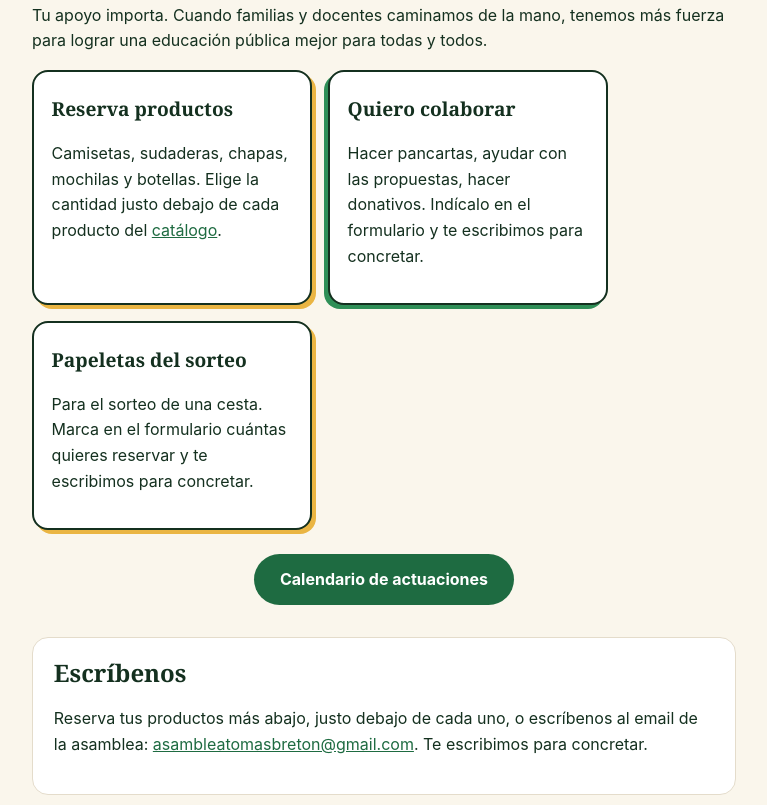
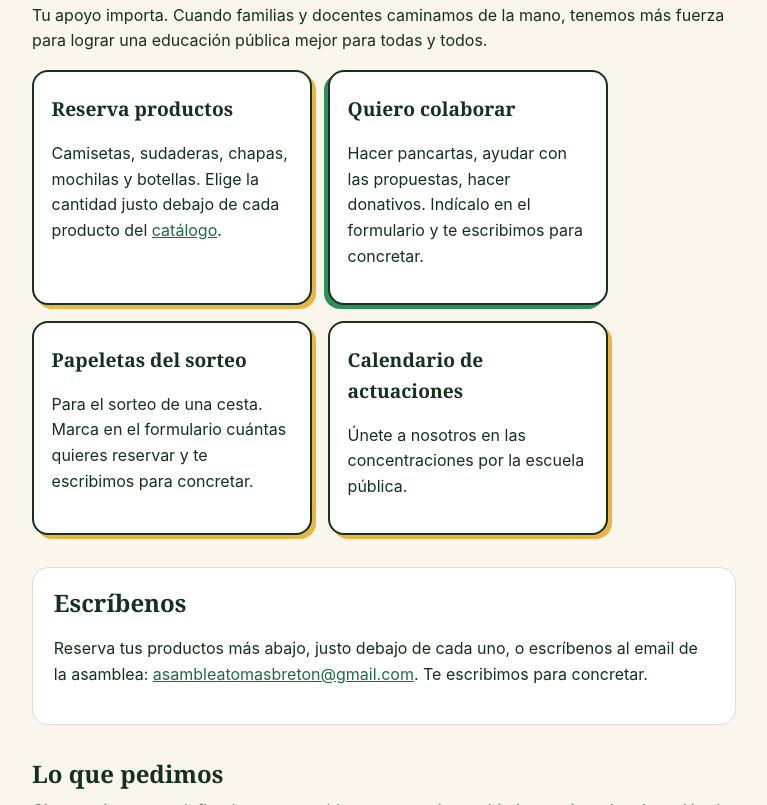
Before and after one commit to asambleatomasbreton/asamblea-web, a plain HTML site: page index.html in a window 1280 px wide. Shown: the part 415-1220 px from the top of the page, without its empty margins (256-1023 px from the left). Drawn offline with Linux system fonts and the light colour scheme.

Commit message:
Calendario de actuaciones como cuarto recuadro

```diff
--- a/index.html
+++ b/index.html
@@ -6,8 +6,7 @@
 <meta name="robots" content="noindex"><title>Asamblea Tomás Bretón · Apoya la escuela pública</title>
 <meta name="description" content="Web de la Asamblea Tomás Bretón: maestras y maestros del colegio. Reserva camisetas, sudaderas, chapas, mochilas y botellas, papeletas del sorteo de una cesta o haz un donativo.">
 <link rel="stylesheet" href="assets/style.css">
-<style>.productos .producto img{height:200px;object-fit:contain;background:#fff}
-.calendario-actuaciones{text-align:center;margin-top:1.5rem}</style>
+<style>.productos .producto img{height:200px;object-fit:contain;background:#fff}</style>
 </head>
 <body>
 <a class="saltar" href="#productos">Saltar al formulario</a>
@@ -47,8 +46,12 @@
         <p>Para el sorteo de una cesta. Marca en el formulario cuántas quieres reservar y te escribimos para concretar.</p>
         <a class="tarjeta-enlace" href="#tus-datos" aria-label="Ir al formulario para reservar papeletas del sorteo"></a>
       </article>
+      <article class="producto sticker">
+        <h3>Calendario de actuaciones</h3>
+        <p>Únete a nosotros en las concentraciones por la escuela pública.</p>
+        <a class="tarjeta-enlace" href="calendario-actuaciones.jpg" target="_blank" rel="noopener" aria-label="Abrir el calendario de actuaciones"></a>
+      </article>
     </div>
-    <p class="calendario-actuaciones"><a class="boton" href="calendario-actuaciones.jpg" target="_blank" rel="noopener">Calendario de actuaciones</a></p>
   </section>
 
   <section id="escribenos" class="formulario">
```
